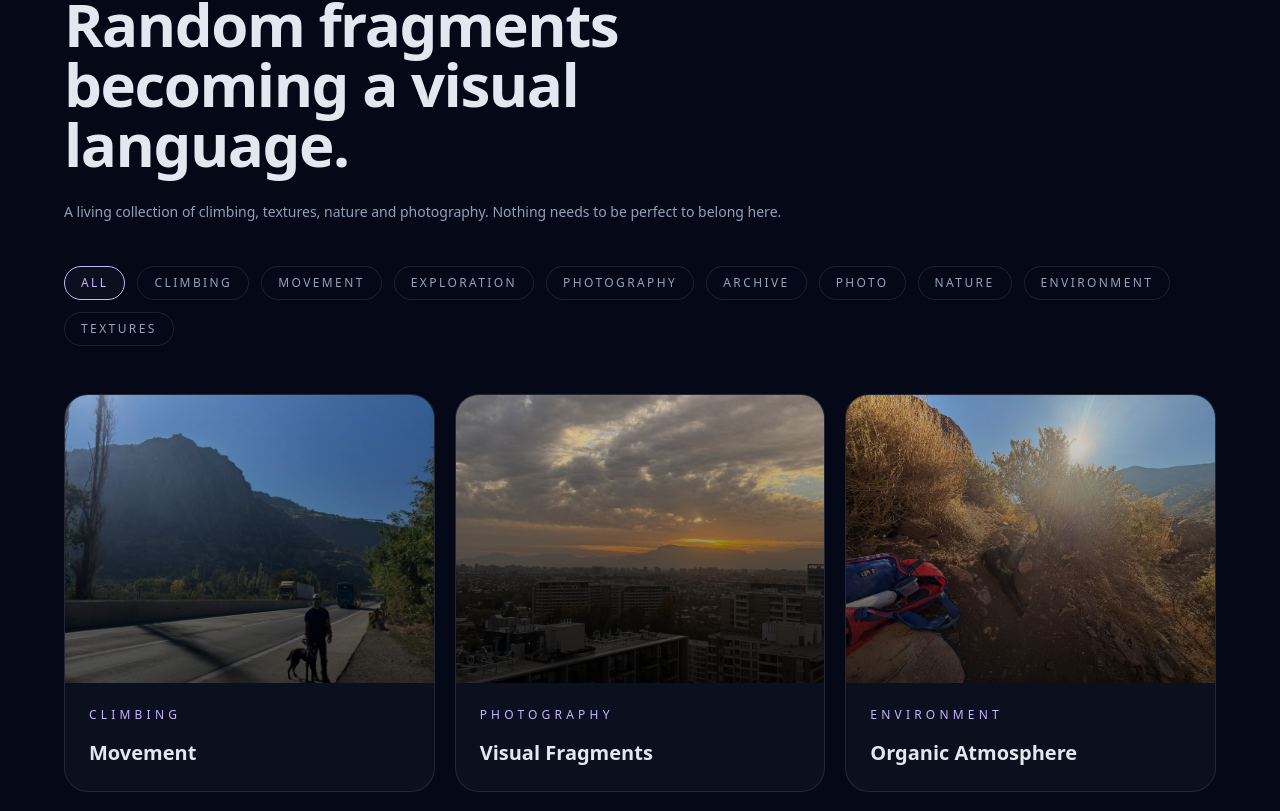
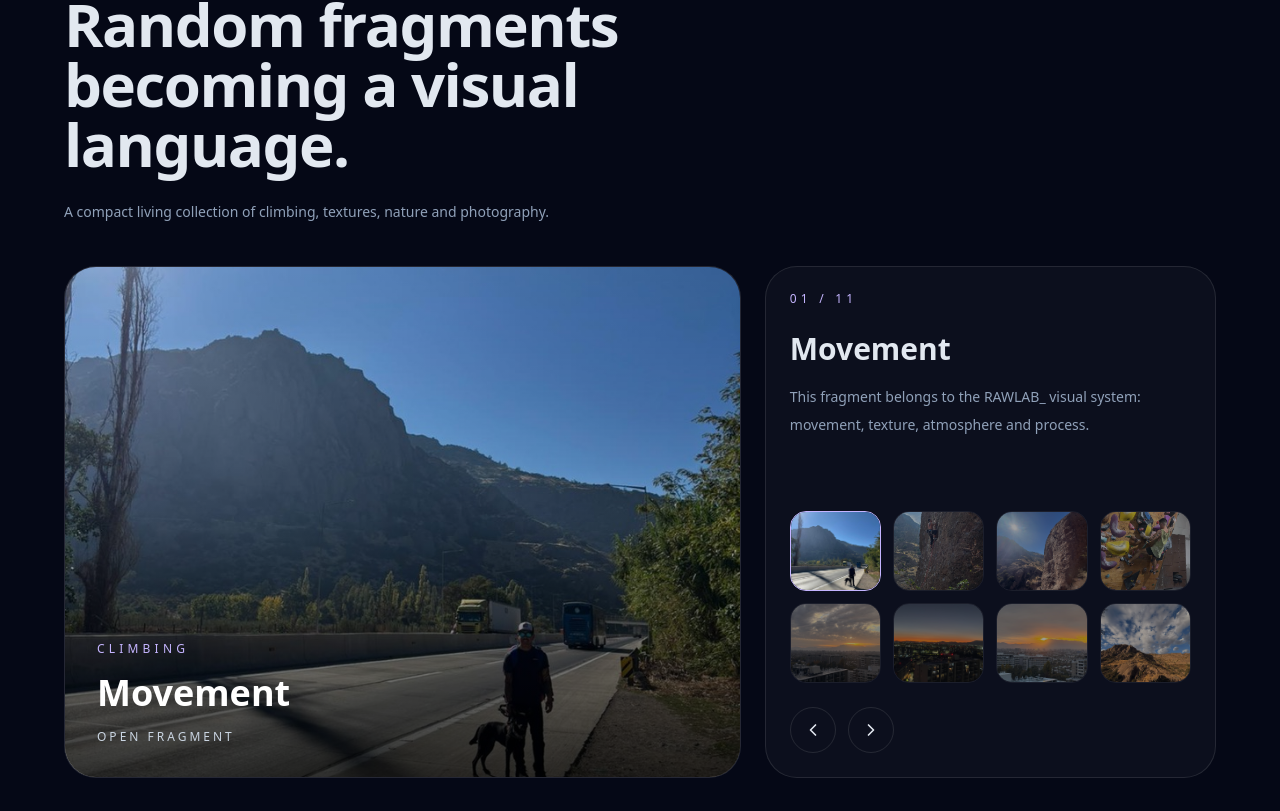
Before and after one commit to RAWLAB-SPACE/web, a Next.js app: page / in a window 1280 px wide. Shown: the part 4132-4943 px from the top of the page. Built offline with nearby package versions, Linux system fonts and the light colour scheme.

Commit message:
feat: convert visual archive to carousel

```diff
--- a/src/sections/VisualArchiveSection.tsx
+++ b/src/sections/VisualArchiveSection.tsx
@@ -2,17 +2,28 @@
 
 import Image from "next/image";
 import { useState } from "react";
+import { ChevronLeft, ChevronRight, X } from "lucide-react";
 import { collageItems } from "@/data/collageItems";
 
-const filters = ["All", ...Array.from(new Set(collageItems.map((item) => item.type)))];
+type CollageItem = (typeof collageItems)[number];
 
 export function VisualArchiveSection() {
-  const [activeFilter, setActiveFilter] = useState("All");
+  const [activeIndex, setActiveIndex] = useState(0);
+  const [selectedItem, setSelectedItem] = useState<CollageItem | null>(null);
 
-  const filteredItems =
-    activeFilter === "All"
-      ? collageItems
-      : collageItems.filter((item) => item.type === activeFilter);
+  const activeItem = collageItems[activeIndex];
+
+  function goToPrevious() {
+    setActiveIndex((current) =>
+      current === 0 ? collageItems.length - 1 : current - 1
+    );
+  }
+
+  function goToNext() {
+    setActiveIndex((current) =>
+      current === collageItems.length - 1 ? 0 : current + 1
+    );
+  }
 
   return (
     <section id="visual-archive" className="px-6 py-32">
@@ -27,57 +38,130 @@ export function VisualArchiveSection() {
           </h2>
 
           <p className="mt-6 text-sm leading-7 text-slate-400">
-            A living collection of climbing, textures, nature and photography.
-            Nothing needs to be perfect to belong here.
+            A compact living collection of climbing, textures, nature and
+            photography.
           </p>
         </div>
 
-        <div className="mb-12 flex flex-wrap gap-3">
-          {filters.map((filter) => (
+        <div className="grid gap-6 lg:grid-cols-[1.2fr_0.8fr]">
           <button
-              key={filter}
-              onClick={() => setActiveFilter(filter)}
-              className="rounded-full border px-4 py-2 text-xs uppercase tracking-[0.2em] transition"
-              style={{
-                borderColor:
-                  activeFilter === filter ? "var(--accent)" : "var(--border)",
-                color:
-                  activeFilter === filter ? "var(--accent)" : "var(--muted)",
-                background:
-                  activeFilter === filter ? "var(--card)" : "transparent",
-              }}
+            onClick={() => setSelectedItem(activeItem)}
+            className="group relative h-[32rem] overflow-hidden rounded-[2rem] border border-white/10 bg-white/[0.03] text-left"
           >
-              {filter}
+            <Image
+              src={activeItem.image}
+              alt={activeItem.title}
+              fill
+              className="object-cover transition duration-700 group-hover:scale-105"
+            />
+
+            <div className="absolute inset-0 bg-gradient-to-b from-black/10 via-black/20 to-black/80" />
+
+            <div className="absolute bottom-0 left-0 p-8">
+              <p className="text-xs uppercase tracking-[0.35em] text-violet-300">
+                {activeItem.type}
+              </p>
+
+              <h3 className="mt-4 text-4xl font-semibold text-white">
+                {activeItem.title}
+              </h3>
+
+              <p className="mt-4 text-xs uppercase tracking-[0.25em] text-slate-300">
+                Open fragment
+              </p>
+            </div>
+          </button>
+
+          <div className="flex flex-col justify-between rounded-[2rem] border border-white/10 bg-white/[0.03] p-6">
+            <div>
+              <p className="text-xs uppercase tracking-[0.35em] text-violet-300">
+                {String(activeIndex + 1).padStart(2, "0")} /{" "}
+                {String(collageItems.length).padStart(2, "0")}
+              </p>
+
+              <h3 className="mt-6 text-3xl font-semibold">
+                {activeItem.title}
+              </h3>
+
+              <p className="mt-4 text-sm leading-7 text-slate-400">
+                This fragment belongs to the RAWLAB_ visual system: movement,
+                texture, atmosphere and process.
+              </p>
+            </div>
+
+            <div className="mt-10">
+              <div className="mb-6 grid grid-cols-4 gap-3">
+                {collageItems.slice(0, 8).map((item, index) => (
+                  <button
+                    key={item.image}
+                    onClick={() => setActiveIndex(index)}
+                    className={`relative h-20 overflow-hidden rounded-2xl border transition ${
+                      activeIndex === index
+                        ? "border-violet-300"
+                        : "border-white/10 opacity-60 hover:opacity-100"
+                    }`}
+                  >
+                    <Image
+                      src={item.image}
+                      alt={item.title}
+                      fill
+                      className="object-cover"
+                    />
                   </button>
                 ))}
               </div>
 
-        <div className="columns-1 gap-5 md:columns-2 lg:columns-3">
-          {filteredItems.map((item) => (
-            <article
-              key={item.image}
-              className="group mb-5 break-inside-avoid overflow-hidden rounded-3xl border border-white/10 bg-white/[0.03]"
+              <div className="flex gap-3">
+                <button
+                  onClick={goToPrevious}
+                  className="rounded-full border border-white/10 p-3 transition hover:border-violet-300/50 hover:text-violet-300"
+                  aria-label="Previous image"
                 >
-              <div className="relative h-72 overflow-hidden">
-                <Image
-                  src={item.image}
-                  alt={item.title}
-                  fill
-                  className="object-cover transition duration-700 group-hover:scale-110"
-                />
-                <div className="absolute inset-0 bg-gradient-to-b from-black/10 to-black/70" />
+                  <ChevronLeft className="h-5 w-5" />
+                </button>
+
+                <button
+                  onClick={goToNext}
+                  className="rounded-full border border-white/10 p-3 transition hover:border-violet-300/50 hover:text-violet-300"
+                  aria-label="Next image"
+                >
+                  <ChevronRight className="h-5 w-5" />
+                </button>
+              </div>
+            </div>
+          </div>
+        </div>
       </div>
 
-              <div className="p-6">
+      {selectedItem && (
+        <div className="fixed inset-0 z-[80] flex items-center justify-center bg-black/80 px-6 backdrop-blur-md">
+          <button
+            onClick={() => setSelectedItem(null)}
+            className="absolute right-6 top-6 rounded-full border border-white/10 bg-white/10 p-3 text-white transition hover:bg-white/20"
+            aria-label="Close image preview"
+          >
+            <X className="h-5 w-5" />
+          </button>
+
+          <div className="relative h-[75vh] w-full max-w-5xl overflow-hidden rounded-[2rem] border border-white/10">
+            <Image
+              src={selectedItem.image}
+              alt={selectedItem.title}
+              fill
+              className="object-cover"
+            />
+
+            <div className="absolute inset-x-0 bottom-0 bg-gradient-to-t from-black/80 to-transparent p-8">
               <p className="text-xs uppercase tracking-[0.35em] text-violet-300">
-                  {item.type}
+                {selectedItem.type}
               </p>
-                <h3 className="mt-4 text-xl font-semibold">{item.title}</h3>
-              </div>
-            </article>
-          ))}
+              <h3 className="mt-4 text-3xl font-semibold text-white">
+                {selectedItem.title}
+              </h3>
             </div>
           </div>
+        </div>
+      )}
     </section>
   );
 }
```
Lines whose indentation alone changed are shown as unchanged.
